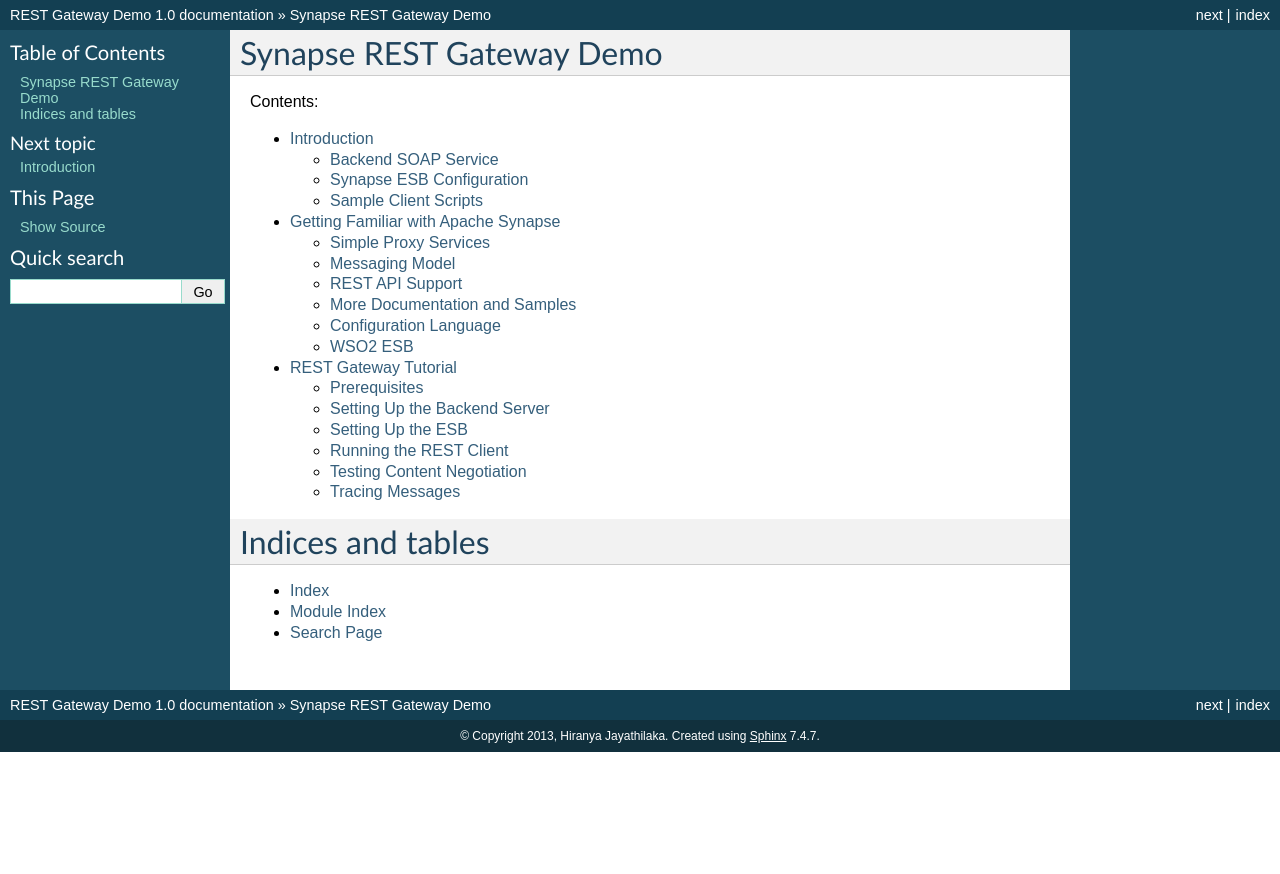
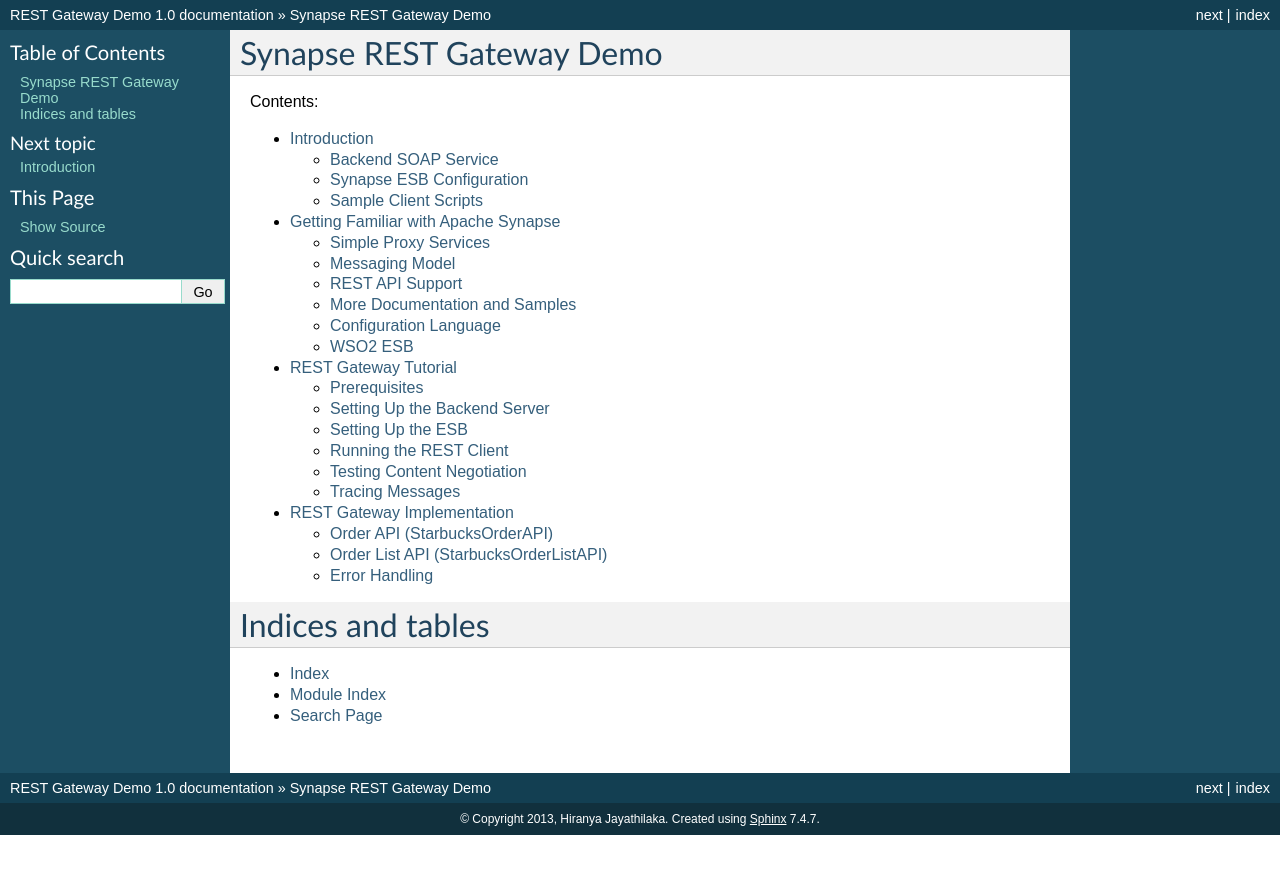
Before and after one commit to hiranya911/rest-gateway-demo, a Sphinx documentation site: the page built from docs/source/index.rst, in a window 1280 px wide. Shown: the top 874 px of the page. Built offline with Sphinx 7.4.7, drawn with Linux system fonts in a browser that asks for light colours.

Commit message:
Completed the basic documentation

```diff
--- /dev/null
+++ b/docs/source/impl.rst
@@ -0,0 +1,108 @@
+REST Gateway Implementation
+===========================
+In this section we will look at how our REST-to-SOAP gateway is implemented. We will delve into the specifics of the Synapse configuration which makes the transformation of REST to SOAP and back possible.
+
+Our gateway demo consists of 2 REST API configurations.
+ * StarbucksOrderAPI - Handles placement, retrieval, updating and cancellation of individual orders
+ * StarbucksOrderListAPI - Handles the retrieval of all pending orders
+
+Order API (StarbucksOrderAPI)
+-----------------------------
+This API is anchored at the ``/order`` context. It consists of 2 resources, one to handle POST requests and another to handle GET, PUT and DELETE requests. ::
+
+  <api context="/order" name="StarbucksOrderAPI">
+    <resource methods="POST" url-mapping="/">
+      ...
+    </resource>
+    <resource methods="GET PUT DELETE" uri-template="/{orderId}">
+      ...
+    </resource>
+  </api>
+
+According to this configuration, a POST request on the ``/order`` URL path would be handled by the first resource. Any GET, PUT or DELETE requests on the ``/order/{orderId}`` path would be handled by the second resource. The ``/{orderId}`` segment in the URL path is called a template variable, and the client should fill that part in when invoking this API. That is the actual URL path of the second resource should be something like ``/order/my-order-id`` where the string ``my-order-id`` fills in the ``orderId`` variable. Synapse makes it possible to access URI template variables through the Synapse configuration language. We will shortly see how we can use the ``orderId`` value sent by the client in our request processing logic. (Refer `RFC6570 <http://tools.ietf.org/html/rfc6570>`_ to learn more about URI templates)
+
+The first resoruce accepts a simple XML document as its POST payload and transforms it into a SOAP placeOrder request which we can send to our backend order management service. This transformation is done using a ``payloadFactory`` mediator. ::
+
+  <payloadFactory>
+    <format>
+	<ucsb:addOrder>
+	  <ucsb:order>
+	    <xsd:name>$1</xsd:name>
+	    <xsd:additions>$2</xsd:additions>
+	  </ucsb:order>
+	</ucsb:addOrder>
+    </format>
+    <args>
+      <arg expression="//sb:drink" />
+      <arg expression="//sb:additions" />
+    </args>
+  </payloadFactory>
+
+The ``format`` section defines the structure of the the placeOrder SOAP request. It defines two variables ``$1`` and ``$2`` which needs to be filled by the values extracted from the original RESTful service request. The ``args`` section defines how to extract these values from the REST request using simple XPath expressions.
+
+We do a similar back transformation from SOAP to REST in the out-sequence of the resource configuration. Also since the SOAP service always responds to the ESB with ``200 OK`` responses, we use a ``proeprty`` mediator to change it to ``201 Created``. ::
+
+  <property name="HTTP_SC" scope="axis2" value="201" />
+
+The second resource that handles GET, PUT and DELETE requests is conceptually similar to the first one but there is more mediation logic. We use a ``switch`` mediator to differentiate between HTTP methods and handle them using separate sequences. GET requests are transformed into SOAP getOrder requests, PUT requests are transformed into SOAP updateOrder requests and DELETE requests are transformed into SOAP deleteOrder requests. These SOAP requests require the order ID to be passed in, therefore we extract the order ID from the URI template defined in our resource. This is done by executing a built-in Synapse XPath extension named ``$ctx:uri.var.*``. ::
+
+  <payloadFactory>
+    <format>
+      <ucsb:getOrder>
+	<ucsb:orderId>$1</ucsb:orderId>
+      </ucsb:getOrder>
+    </format>
+    <args>
+      <arg expression="$ctx:uri.var.orderId" />
+    </args>
+  </payloadFactory>
+
+In this case we use the XPath expression ``$ctx:uri.var.orderId`` to extract the value of the ``orderId`` template variable and put it in a getOrder SOAP request.
+
+Order List API (StarbucksOrderListAPI)
+--------------------------------------
+This API is anchored at the ``/orders`` context and consists of a single resource that handles HTTP GET requests. ::
+
+  <api name="StarbucksOrderListAPI" context="/orders">
+    <resource methods="GET" faultSequence="StarbucksFault">
+      ...
+    </resource>
+  </api>
+
+One of the first things this resource does is extracting the value of the HTTP ``Accept`` header and storing it in a Synapse property variable. ::
+
+  <property name="STARBUCKS_ACCEPT" expression="$trp:Accept" />
+
+We use this value later in the out-sequence to serialize the output into a format preferred by the client (content negotiation). Once the required values have been extracted from the request, Synapse transforms the RESTful GET request into a SOAP getAllOrders request. ::
+
+  <payloadFactory>
+    <format>
+      <ucsb:getAllOrders />
+    </format>
+  </payloadFactory>
+
+In the out-sequence we run a ``switch`` mediator on the value we extracted from the ``Accept`` header of the request, and formats the message into the client preferred output format. ::
+
+  <switch source="$ctx:STARBUCKS_ACCEPT">
+    <case regex=".*atom.*">
+      ...
+    </case>
+    <case regex=".*text/html.*">
+      ...
+    </case>
+    <case regex=".*json.*">
+      ...
+    </case>
+    <case regex=".*application/xml.*">
+      ...
+    </case>
+    <default>
+      ...
+    </default>
+  </switch>
+
+Note that based on the value of the ``Accept`` header we can serialize the output in one of XML, JSON, HTML or Atom formats. If the ``Accept`` header is not specified or the client requests for a format that we don't support, we fall back to Atom. The exact transformations from SOAP to HTML and SOAP to Atom are performed using the ``xslt`` mediator. SOAP to JSON and SOAP to POX (XML) transformation are naturally supported by Synapse without any additional mediators.
+
+Error Handling
+--------------
+Synapse supports a concept of fault sequences which provides try-catch semantics in the mediation engine. A special fault sequence can be registered with each message flow, service or API which gets triggered when an unexpected error condition occurs. One such error condition that may occur in our demo application is that the client invoking the StarbucksOrderAPI with an invalid order ID value. When this value is sent to the backend SOAP service it sends an error response. A special fault sequence has been defined in Synapse to handle this situation and respond to the user with a ``404 Not Found`` response. Another fault sequence catches all other unexpected runtime errors and responds to the user with a ``500 Internal Server Error`` response.
--- a/docs/source/index.rst
+++ b/docs/source/index.rst
@@ -14,6 +14,7 @@
    intro
    synapse
    tutorial
+   impl
 
 Indices and tables
 ==================
--- a/docs/source/synapse.rst
+++ b/docs/source/synapse.rst
@@ -105,6 +105,8 @@
 ----------------------
 The configuration language specification for Synapse can be found at official `Synapse documentation <http://synapse.apache.org/userguide/config.html>`_. The language is simple, intuitive and XML-based. Therefore most services and message flows can be constructed for Synapse by manually editing XML. If graphical tooling support is required, `WSO2 Developer Studio <http://wso2.com/products/developer-studio/>`_ which is based on `Eclipse <http://www.eclipse.org>`_ can be used.
 
+Even though this is a high-level metalanguage, it supports all the faimilar constructs of a traditional programming language. If-else constructs, switch-case constructs and try-catch constructs are built into the language in the form of various mediators which can be used to construct powerful message flows with comprehensive control and data flow.
+
 WSO2 ESB
 --------
 For this demonstration we will not be using vanilla Apache Synapse. Rather we will be using `WSO2 ESB <http://wso2.com/products/enterprise-service-bus/>`_ which is an open source ESB based on Synapse. WSO2 ESB uses Synapse as its mediation engine and hence supports all the features (and more) that Synapse does. The same XML-based metalanguage used to configure Synapse is used to configure WSO2 ESB as well. This means any valid Synapse configuration is also a WSO2 ESB configuration and vice versa. In addition to the set of features provided by Synapse, WSO2 ESB provides excellent UI support, powerful management capabilities and flexible tooling support.
--- a/docs/source/tutorial.rst
+++ b/docs/source/tutorial.rst
@@ -102,7 +102,7 @@
 
 Running the REST Client
 -----------------------
-In this section we will look at how to run a REST client against our REST gateway and consume the backend SOAP service. For an explanation on how the gateway is configured please refer the REST Gateway Implementation section.
+In this section we will look at how to run a REST client against our REST gateway and consume the backend SOAP service. For an explanation on how the gateway is configured please refer :doc:`impl`.
 
 All the sample client scripts and example data files are available in the ``cleint`` directory of this sample package.
 
```
